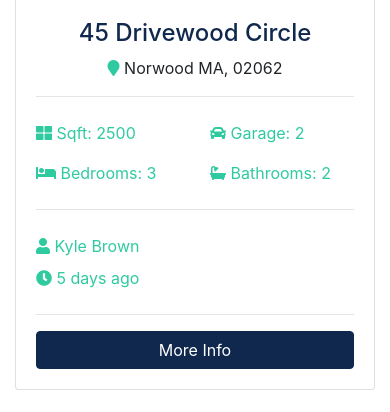
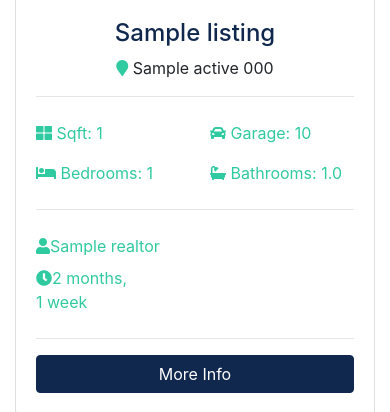
Before and after one commit to bonaventureogeto/RealEstate, a Django app: page / in a window 390 px wide. Shown: the part 1194-1606 px from the top of the page. Run offline with Django 3.2, Linux system fonts and the light colour scheme; tables that the repository leaves empty hold one stand-in row (values such as "Sample post"); grey boxes marked "Sample" are stand-in pictures; some libraries are stand-ins or nearby versions.

Commit message:
Home and About page dynamic content

```diff
--- a/pages/views.py
+++ b/pages/views.py
@@ -1,8 +1,30 @@
 from django.shortcuts import render
 from django.http import HttpResponse
+from listings.models import Listing
+from realtors.models import Realtor
+
 
 def index(request):
-    return render(request, 'pages/index.html')
+    listings = Listing.objects.order_by(
+        '-list_date').filter(is_published=True)[:3]
+
+    context = {
+        'listings': listings
+    }
+
+    return render(request, 'pages/index.html', context)
+
 
 def about(request):
-    return render(request, 'pages/about.html')
+    #Get all realtors
+    realtors = Realtor.objects.order_by('-hire_date')
+
+    #Get MVP
+    mvp_realtors = Realtor.objects.all().filter(is_mvp=True)
+
+    context = {
+        'realtors': realtors,
+        'mvp_realtors': mvp_realtors
+    }
+
+    return render(request, 'pages/about.html', context)
--- a/templates/pages/index.html
+++ b/templates/pages/index.html
@@ -1,4 +1,6 @@
-{%  extends 'base.html' %}
+{% extends 'base.html' %}
+
+{% load humanize %}
 
 {% block content %}
 
@@ -10,7 +12,8 @@
         <h1 class="display-4 mb-4">
           Property Searching Just Got So Easy
         </h1>
-              <p class="lead">Lorem ipsum dolor sit, amet consectetur adipisicing elit. Recusandae quas, asperiores eveniet vel nostrum magnam
+        <p class="lead">Lorem ipsum dolor sit, amet consectetur adipisicing
+          elit. Recusandae quas, asperiores eveniet vel nostrum magnam
           voluptatum tempore! Consectetur, id commodi!</p>
         <div class="search">
           <form action="search.html">
@@ -18,12 +21,14 @@
             <div class="form-row">
               <div class="col-md-4 mb-3">
                 <label class="sr-only">Keywords</label>
-                      <input type="text" name="keywords" class="form-control" placeholder="Keyword (Pool, Garage, etc)">
+                <input type="text" name="keywords" class="form-control"
+                  placeholder="Keyword (Pool, Garage, etc)">
               </div>
 
               <div class="col-md-4 mb-3">
                 <label class="sr-only">City</label>
-                      <input type="text" name="city" class="form-control" placeholder="City">
+                <input type="text" name="city" class="form-control"
+                  placeholder="City">
               </div>
 
               <div class="col-md-4 mb-3">
@@ -118,7 +123,8 @@
                 </select>
               </div>
             </div>
-                  <button class="btn btn-secondary btn-block mt-4" type="submit">Submit form</button>
+            <button class="btn btn-secondary btn-block mt-4" type="submit">Submit
+              form</button>
           </form>
         </div>
       </div>
@@ -131,135 +137,60 @@
   <div class="container">
     <h3 class="text-center mb-3">Latest Listings</h3>
     <div class="row">
-            <!-- Listing 1 -->
+      {% if listings %}
+      {% for listing in listings %}
       <div class="col-md-6 col-lg-4 mb-4">
         <div class="card listing-preview">
-                <img class="card-img-top" src="assets/img/homes/home-1.jpg" alt="">
+          <img class="card-img-top" src="{{ listing.photo_main.url }}" alt="">
           <div class="card-img-overlay">
             <h2>
-                    <span class="badge badge-secondary text-white">$490,000</span>
+              <span class="badge badge-secondary text-white">
+                ${{ listing.price |intcomma }}
+              </span>
             </h2>
           </div>
           <div class="card-body">
             <div class="listing-heading text-center">
-                    <h4 class="text-primary">45 Drivewood Circle</h4>
+              <h4 class="text-primary">{{ listing.title }}</h4>
               <p>
-                      <i class="fas fa-map-marker text-secondary"></i> Norwood MA, 02062</p>
+                <i class="fas fa-map-marker text-secondary"></i>
+                {{ listing.city}} {{ listing.state }} {{ listing.zip_code }}
+              </p>
             </div>
             <hr>
             <div class="row py-2 text-secondary">
               <div class="col-6">
-                      <i class="fas fa-th-large"></i> Sqft: 2500</div>
+                <i class="fas fa-th-large"></i> Sqft: {{ listing.sqft }}</div>
               <div class="col-6">
-                      <i class="fas fa-car"></i> Garage: 2</div>
+                <i class="fas fa-car"></i> Garage: {{ listing.garage }}</div>
             </div>
             <div class="row py-2 text-secondary">
               <div class="col-6">
-                      <i class="fas fa-bed"></i> Bedrooms: 3</div>
+                <i class="fas fa-bed"></i> Bedrooms: {{ listing.bedrooms }}</div>
               <div class="col-6">
-                      <i class="fas fa-bath"></i> Bathrooms: 2</div>
+                <i class="fas fa-bath"></i> Bathrooms: {{ listing.bathrooms }}</div>
             </div>
             <hr>
             <div class="row py-2 text-secondary">
               <div class="col-6">
-                      <i class="fas fa-user"></i> Kyle Brown</div>
+                <i class="fas fa-user"></i>{{ listing.realtor }}</div>
             </div>
             <div class="row text-secondary pb-2">
               <div class="col-6">
-                      <i class="fas fa-clock"></i> 5 days ago</div>
+                <i class="fas fa-clock"></i>{{ listing.list_date | timesince }}</div>
             </div>
             <hr>
-                  <a href="listing.html" class="btn btn-primary btn-block">More Info</a>
+            <a href="{% url 'listing' listing.id %}" class="btn btn-primary
+              btn-block">More Info</a>
           </div>
         </div>
       </div>
-
-            <!-- Listing 2 -->
-            <div class="col-md-6 col-lg-4 mb-4">
-              <div class="card listing-preview">
-                <img class="card-img-top" src="assets/img/homes/home-2.jpg" alt="">
-                <div class="card-img-overlay">
-                  <h2>
-                    <span class="badge badge-secondary text-white">$550,000</span>
-                  </h2>
+      {% endfor %}
+      {% else %}
+      <div class="col-md-12">
+        <p>No Listings Available</p>
       </div>
-                <div class="card-body">
-                  <div class="listing-heading text-center">
-                    <h4 class="text-primary">18 Jefferson Lane</h4>
-                    <p>
-                      <i class="fas fa-map-marker text-secondary"></i> Woburn MA, 01801</p>
-                  </div>
-                  <hr>
-                  <div class="row py-2 text-secondary">
-                    <div class="col-6">
-                      <i class="fas fa-th-large"></i> Sqft: 3200</div>
-                    <div class="col-6">
-                      <i class="fas fa-car"></i> Garage: 1</div>
-                  </div>
-                  <div class="row py-2 text-secondary">
-                    <div class="col-6">
-                      <i class="fas fa-bed"></i> Bedrooms: 4</div>
-                    <div class="col-6">
-                      <i class="fas fa-bath"></i> Bathrooms: 2.5</div>
-                  </div>
-                  <hr>
-                  <div class="row py-2 text-secondary">
-                    <div class="col-6">
-                      <i class="fas fa-user"></i> Mark Hudson</div>
-                  </div>
-                  <div class="row text-secondary pb-2">
-                    <div class="col-6">
-                      <i class="fas fa-clock"></i> 5 days ago</div>
-                  </div>
-                  <hr>
-                  <a href="listing.html" class="btn btn-primary btn-block">More Info</a>
-                </div>
-              </div>
-            </div>
-
-            <!-- Listing 3 -->
-            <div class="col-md-6 col-lg-4 mb-4">
-              <div class="card listing-preview">
-                <img class="card-img-top" src="assets/img/homes/home-3.jpg" alt="">
-                <div class="card-img-overlay">
-                  <h2>
-                    <span class="badge badge-secondary text-white">$580,000</span>
-                  </h2>
-                </div>
-                <div class="card-body">
-                  <div class="listing-heading text-center">
-                    <h4 class="text-primary">187 Woodrow Street</h4>
-                    <p>
-                      <i class="fas fa-map-marker text-secondary"></i> Salem MA, 01915</p>
-                  </div>
-                  <hr>
-                  <div class="row py-2 text-secondary">
-                    <div class="col-6">
-                      <i class="fas fa-th-large"></i> Sqft: 3107</div>
-                    <div class="col-6">
-                      <i class="fas fa-car"></i> Garage: 0</div>
-                  </div>
-                  <div class="row py-2 text-secondary">
-                    <div class="col-6">
-                      <i class="fas fa-bed"></i> Bedrooms: 4</div>
-                    <div class="col-6">
-                      <i class="fas fa-bath"></i> Bathrooms: 3</div>
-                  </div>
-                  <hr>
-                  <div class="row py-2 text-secondary">
-                    <div class="col-6">
-                      <i class="fas fa-user"></i> Mark Hudson</div>
-                  </div>
-                  <div class="row text-secondary pb-2">
-                    <div class="col-6">
-                      <i class="fas fa-clock"></i> 5 days ago</div>
-                  </div>
-                  <hr>
-                  <a href="listing.html" class="btn btn-primary btn-block">More Info</a>
-                </div>
-              </div>
-            </div>
-
+      {% endif %}
     </div>
   </div>
 </section>
@@ -271,21 +202,24 @@
         <i class="fas fa-comment fa-4x mr-4"></i>
         <hr>
         <h3>Consulting Services</h3>
-              <p>Lorem ipsum dolor sit amet consectetur adipisicing elit. Incidunt, debitis nam! Repudiandae, provident iste consequatur
+        <p>Lorem ipsum dolor sit amet consectetur adipisicing elit. Incidunt,
+          debitis nam! Repudiandae, provident iste consequatur
           hic dignissimos ratione ea quae.</p>
       </div>
       <div class="col-md-4">
         <i class="fas fa-home fa-4x mr-4"></i>
         <hr>
         <h3>Propery Management</h3>
-              <p>Lorem ipsum dolor sit amet consectetur adipisicing elit. Incidunt, debitis nam! Repudiandae, provident iste consequatur
+        <p>Lorem ipsum dolor sit amet consectetur adipisicing elit. Incidunt,
+          debitis nam! Repudiandae, provident iste consequatur
           hic dignissimos ratione ea quae.</p>
       </div>
       <div class="col-md-4">
         <i class="fas fa-suitcase fa-4x mr-4"></i>
         <hr>
         <h3>Renting & Selling</h3>
-              <p>Lorem ipsum dolor sit amet consectetur adipisicing elit. Incidunt, debitis nam! Repudiandae, provident iste consequatur
+        <p>Lorem ipsum dolor sit amet consectetur adipisicing elit. Incidunt,
+          debitis nam! Repudiandae, provident iste consequatur
           hic dignissimos ratione ea quae.</p>
       </div>
     </div>
```
Also changed, not shown: templates/pages/about.html (+21 -33 lines). Lines whose indentation alone changed are shown as unchanged.
